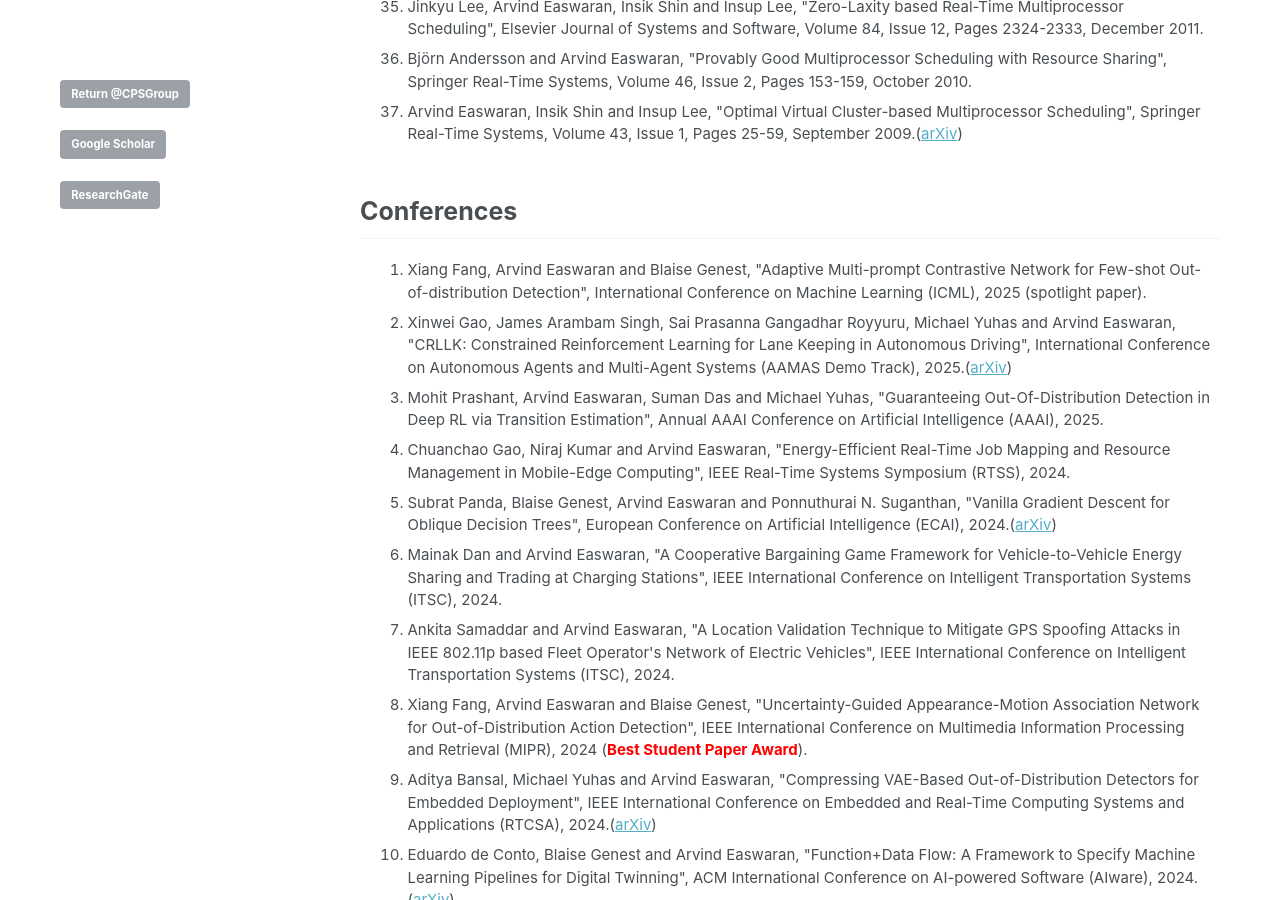
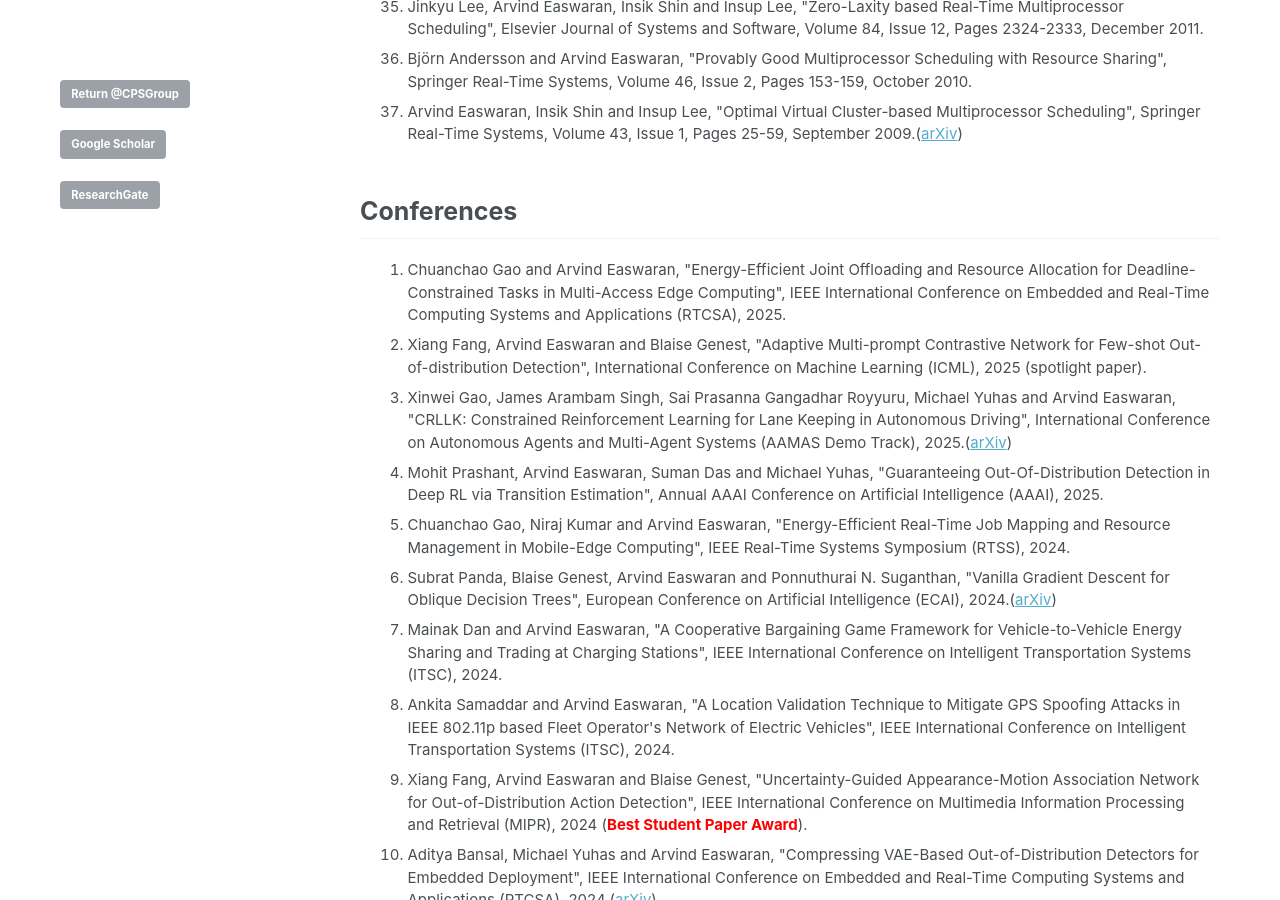
Before and after one commit to CPS-research-group/CPS-research-group.github.io, a Jekyll site: the page built from _pages/research_profile.md, in a window 1280 px wide and 900 px high, scrolled down 2573 px. Built offline with Jekyll 4.4.1, drawn with Linux system fonts in a browser that asks for light colours.

Commit message:
Updates.

```diff
--- a/_pages/research_profile.md
+++ b/_pages/research_profile.md
@@ -64,6 +64,7 @@ a.a:active {color:#0000FF; text-decoration:none;}
 
 ## Conferences
    <ol>
+   			<li class="a">Chuanchao Gao and Arvind Easwaran, "Energy-Efficient Joint Offloading and Resource Allocation for Deadline-Constrained Tasks in Multi-Access Edge Computing", IEEE International Conference on Embedded and Real-Time Computing Systems and Applications (RTCSA), 2025.</li>
    			<li class="a">Xiang Fang, Arvind Easwaran and Blaise Genest, "Adaptive Multi-prompt Contrastive Network for Few-shot Out-of-distribution Detection", International Conference on Machine Learning (ICML), 2025 (spotlight paper).</li>
    			<li class="a">Xinwei Gao, James Arambam Singh, Sai Prasanna Gangadhar Royyuru, Michael Yuhas and Arvind Easwaran, "CRLLK: Constrained Reinforcement Learning for Lane Keeping in Autonomous Driving", International Conference on Autonomous Agents and Multi-Agent Systems (AAMAS Demo Track), 2025.(<a href="http://arxiv.org/abs/2503.22248">arXiv</a>)</li>
    			<li class="a">Mohit Prashant, Arvind Easwaran, Suman Das and Michael Yuhas, "Guaranteeing Out-Of-Distribution Detection in Deep RL via Transition Estimation", Annual AAAI Conference on Artificial Intelligence (AAAI), 2025.</li>
```
